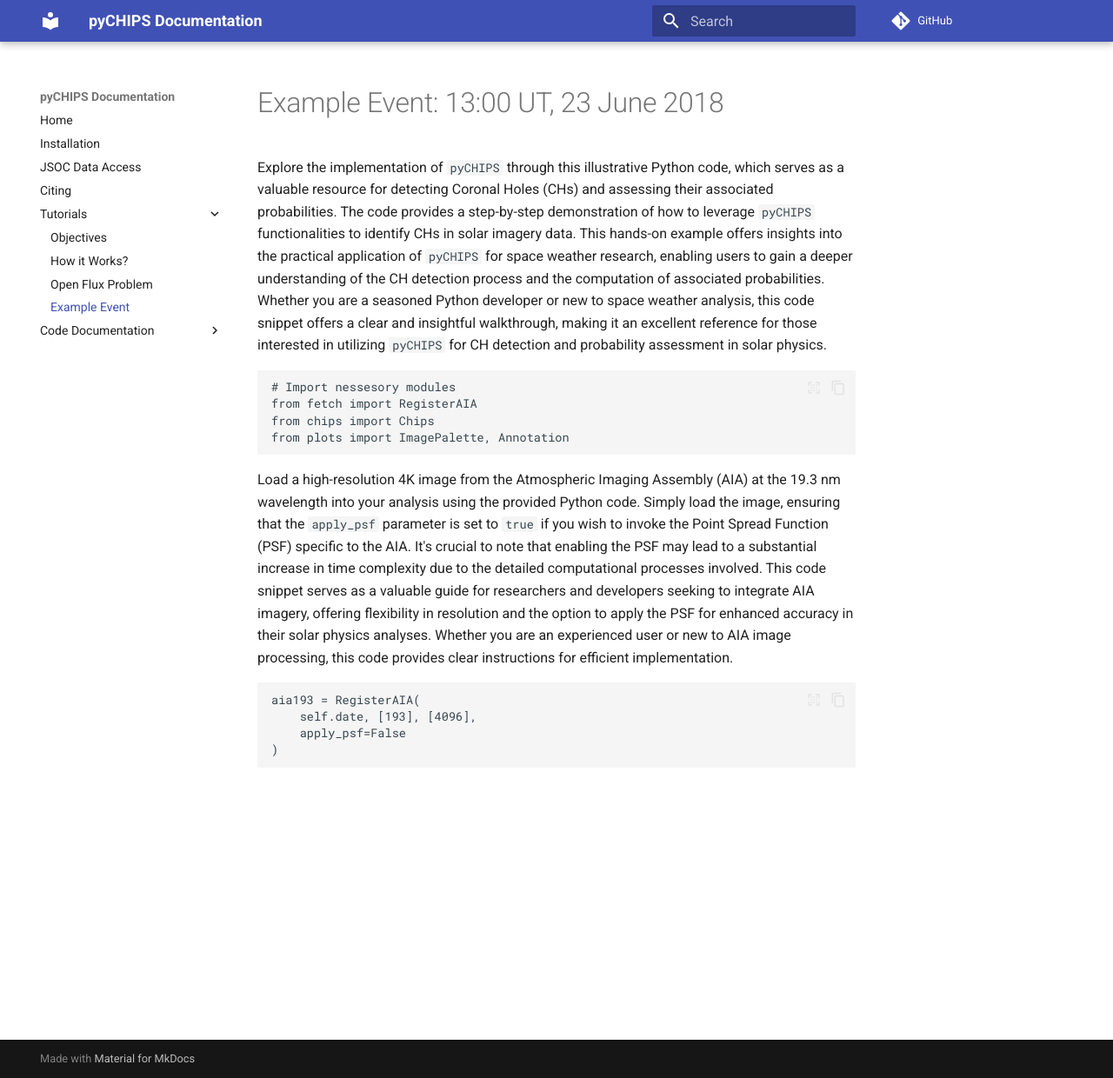
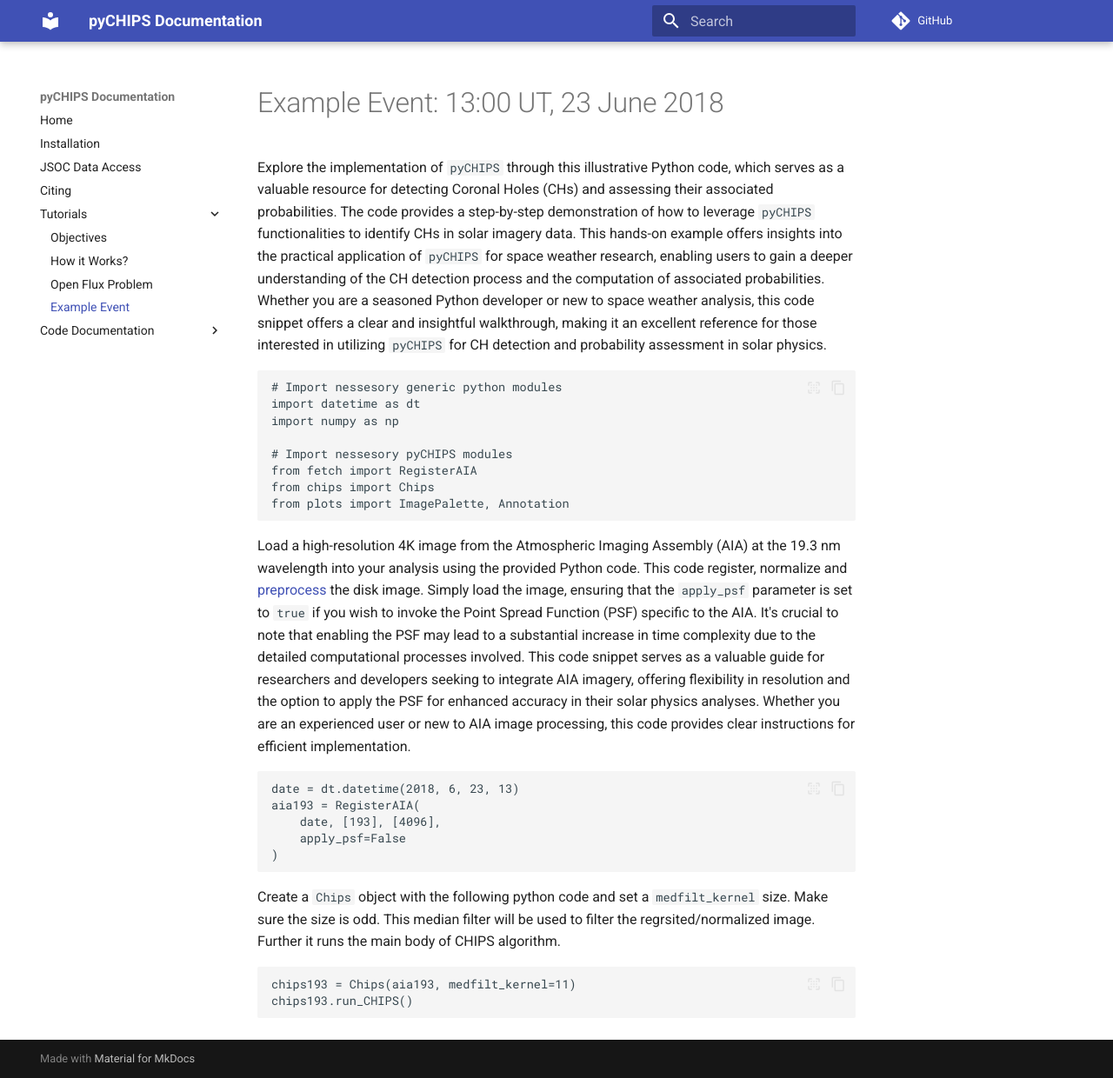
Before and after one commit to shibaji7/pyCHIPS, an MkDocs documentation site: the page built from docs/tutorial/example.md, in a window 1280 px wide and 1240 px high. Shown: the whole window at 87% size. Built offline with MkDocs 1.6.1 and Material for MkDocs 9.7.7, drawn with Linux system fonts in a browser that asks for light colours; comment, search, counter and statistics services are not loaded.

Commit message:
Modified plots and MkDocs

````diff
--- a/docs/tutorial/example.md
+++ b/docs/tutorial/example.md
@@ -14,16 +14,28 @@ and conditions of MIT General Public License.
 Explore the implementation of `pyCHIPS` through this illustrative Python code, which serves as a valuable resource for detecting Coronal Holes (CHs) and assessing their associated probabilities. The code provides a step-by-step demonstration of how to leverage `pyCHIPS` functionalities to identify CHs in solar imagery data. This hands-on example offers insights into the practical application of `pyCHIPS` for space weather research, enabling users to gain a deeper understanding of the CH detection process and the computation of associated probabilities. Whether you are a seasoned Python developer or new to space weather analysis, this code snippet offers a clear and insightful walkthrough, making it an excellent reference for those interested in utilizing `pyCHIPS` for CH detection and probability assessment in solar physics.
 
 ```
-# Import nessesory modules
+# Import nessesory generic python modules
+import datetime as dt
+import numpy as np
+
+# Import nessesory pyCHIPS modules
 from fetch import RegisterAIA
 from chips import Chips
 from plots import ImagePalette, Annotation
 ```
-Load a high-resolution 4K image from the Atmospheric Imaging Assembly (AIA) at the 19.3 nm wavelength into your analysis using the provided Python code. Simply load the image, ensuring that the `apply_psf` parameter is set to `true` if you wish to invoke the Point Spread Function (PSF) specific to the AIA. It's crucial to note that enabling the PSF may lead to a substantial increase in time complexity due to the detailed computational processes involved. This code snippet serves as a valuable guide for researchers and developers seeking to integrate AIA imagery, offering flexibility in resolution and the option to apply the PSF for enhanced accuracy in their solar physics analyses. Whether you are an experienced user or new to AIA image processing, this code provides clear instructions for efficient implementation.
+Load a high-resolution 4K image from the Atmospheric Imaging Assembly (AIA) at the 19.3 nm wavelength into your analysis using the provided Python code. This code register, normalize and [preprocess](https://aiapy.readthedocs.io/en/latest/preparing_data.html) the disk image. Simply load the image, ensuring that the `apply_psf` parameter is set to `true` if you wish to invoke the Point Spread Function (PSF) specific to the AIA. It's crucial to note that enabling the PSF may lead to a substantial increase in time complexity due to the detailed computational processes involved. This code snippet serves as a valuable guide for researchers and developers seeking to integrate AIA imagery, offering flexibility in resolution and the option to apply the PSF for enhanced accuracy in their solar physics analyses. Whether you are an experienced user or new to AIA image processing, this code provides clear instructions for efficient implementation.
 
 ```
+date = dt.datetime(2018, 6, 23, 13)
 aia193 = RegisterAIA(
-    self.date, [193], [4096],
+    date, [193], [4096],
     apply_psf=False
 )
 ```
+
+Create a `Chips` object with the following python code and set a `medfilt_kernel` size. Make sure the size is odd. This median filter will be used to filter the regrsited/normalized image. Further it runs the main body of CHIPS algorithm.
+
+```
+chips193 = Chips(aia193, medfilt_kernel=11)
+chips193.run_CHIPS()
+```
````
